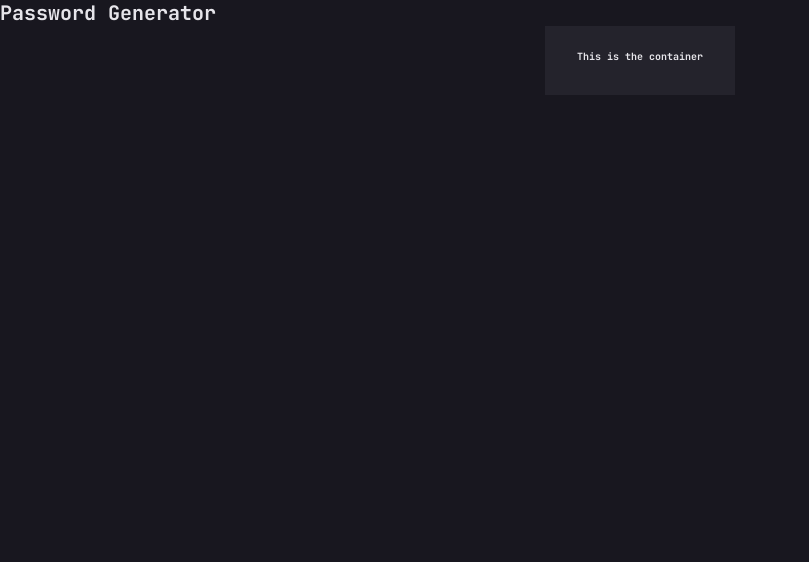
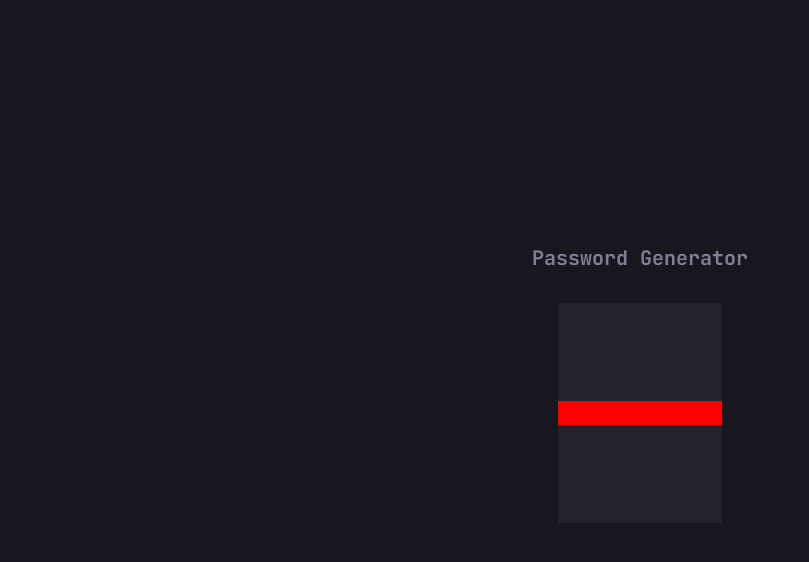
Before and after one commit to Alinaswe3/password-generator, a React (Vite) app: page / in a window 1280 px wide. Shown: the top 562 px of the page, without its empty margins (0-809 px from the left). Built offline with nearby package versions, Linux system fonts and the light colour scheme.

Commit message:
Added cards and padding

```diff
--- a/src/App.tsx
+++ b/src/App.tsx
@@ -1,13 +1,15 @@
 import "./assets/scss/main.scss";
 import Heading from "./components/Heading";
 import Container from "./components/Container";
+import Card from "./components/Card";
 
 const App = () => {
   return (
     <>
       <Heading text="Password Generator" />
       <Container>
-        <p> This is the container</p>
+        <Card></Card>
+        <Card></Card>
       </Container>
     </>
   );
--- a/src/assets/scss/base/_base.scss
+++ b/src/assets/scss/base/_base.scss
@@ -17,4 +17,7 @@ body {
 #root {
   height: 100vh;
   background-color: $very-dark-grey;
+  display: grid;
+  align-content: center;
+  justify-items: center;
 }
--- a/src/assets/scss/base/_typography.scss
+++ b/src/assets/scss/base/_typography.scss
@@ -8,15 +8,23 @@ body {
 
 .heading {
 
-  &--high {
-    font-size: 2.4rem;
+  &__high {
+    font-size: $font-large;
+
+    &-grey {
+      color: $color-grey;
+    }
   }
 
-  &--low {
-    font-size: 3.2rem;
+  &__low {
+    font-size: $font-medium;
+
+    &-grey {
+      color: $color-grey;
+    }
   }
 }
 
 .body {
-  font-size: 1.8rem;
+  font-size: $font-small;
 }
--- a/src/assets/scss/base/_variables.scss
+++ b/src/assets/scss/base/_variables.scss
@@ -8,3 +8,9 @@ $color-red: #f64a4a;
 $color-orange: #fb7c58;
 $color-yellow: #f8cd65;
 $neon-green: #a4ffaf;
+
+
+// Font sizes
+$font-small: 1.8rem;
+$font-medium: 2.4rem;
+$font-large: 3.2rem
--- /dev/null
+++ b/src/assets/scss/components/_card.scss
@@ -0,0 +1,6 @@
+.card {
+  background-color: $dark-grey;
+  height: 5rem;
+  width: 10rem;
+  padding: 2.4rem 3.2rem;
+}
--- a/src/assets/scss/components/_container.scss
+++ b/src/assets/scss/components/_container.scss
@@ -1,6 +1,8 @@
 .container {
-  background-color: $dark-grey;
-  margin: auto;
-  padding: 2.4rem 3.2rem 3.2rem 3.2rem;
+  margin: 3.2rem;
   max-width: fit-content;
+  background-color: red;
+  display: grid;
+  grid-template-rows: 1fr 1fr;
+  row-gap: 2.4rem;
 }
--- a/src/assets/scss/main.scss
+++ b/src/assets/scss/main.scss
@@ -5,3 +5,4 @@
 @import "base/base";
 
 @import "components/container";
+@import "components/card";
--- /dev/null
+++ b/src/components/Card.tsx
@@ -0,0 +1,8 @@
+import React from "react";
+
+const Card: React.FC<{ children: any }> = ({children}) => {
+  return <div className="card">{children}</div>;
+
+};
+
+export default Card;
--- a/src/components/Heading.tsx
+++ b/src/components/Heading.tsx
@@ -1,7 +1,7 @@
 import React from "react";
 
 const Heading: React.FC<{ text: string }> = ({ text }) => {
-  return <h1 className="heading">{text}</h1>;
+  return <h1 className="heading__high-grey">{text}</h1>;
 };
 
 export default Heading;
```
